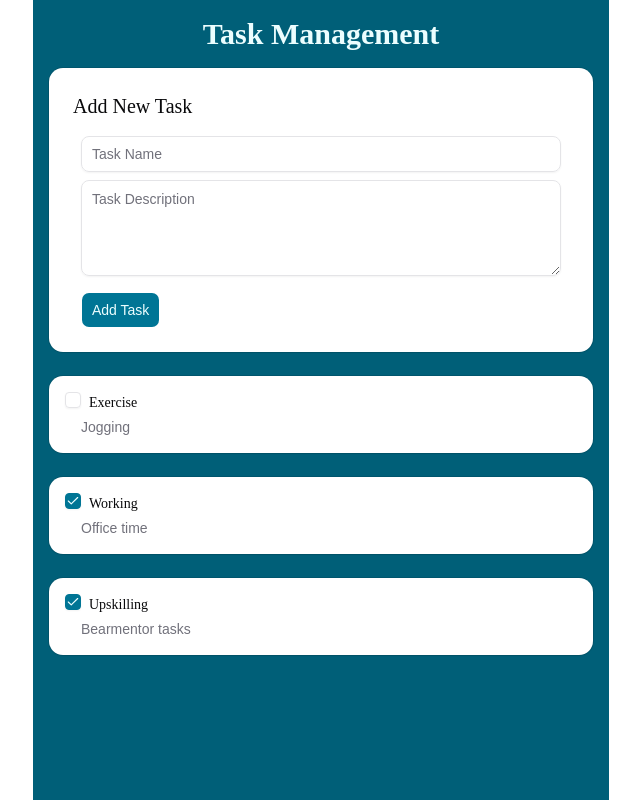
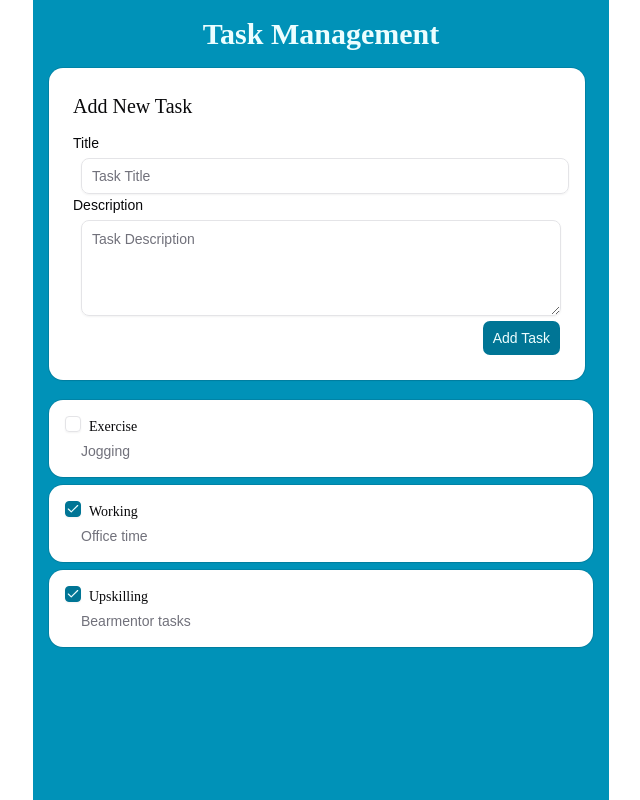
Before and after one commit to abw04/Task-management, a React (Vite) app: page / in a window 1280 px wide. Shown: the whole page, without its empty margins (319-959 px from the left). Built offline with nearby package versions, Linux system fonts and the light colour scheme.

Commit message:
add label and improve UI

```diff
--- a/src/App.tsx
+++ b/src/App.tsx
@@ -1,15 +1,15 @@
-import { AddTask } from "./modules/task/components/add-task";
-import { TaskCard } from "./modules/task/components/task-card";
-import { tasksData } from "./modules/task/task.data";
+import { AddTaskForm } from "@/modules/task/components/add-task-form";
+import { TaskCard } from "@/modules/task/components/task-card";
+import { tasksData } from "@/modules/task/task.data";
 
 export default function App() {
   return (
-    <div className="max-w-xl mx-auto bg-[oklch(0.45_0.085_224.283)] min-h-screen">
-      <h1 className="text-3xl mx-2 pt-4 text-center font-bold font-heading text-[oklch(0.984_0.019_200.873)]">
+    <div className="max-w-xl mx-auto bg-cyan-600 min-h-screen">
+      <h1 className="text-3xl mx-2 pt-4 text-center font-bold font-heading text-cyan-50">
         Task Management
       </h1>
       <div>
-        <AddTask />
+        <AddTaskForm />
       </div>
       {tasksData.map((task) => {
         return <TaskCard key={task.id} task={task} />;
--- a/src/ui/button.tsx
+++ b/src/components/ui/button.tsx
@@ -1,7 +1,7 @@
 import * as React from "react";
 import { cva, type VariantProps } from "class-variance-authority";
 import { Slot } from "radix-ui";
-import { cn } from "@/src/lib/utils";
+import { cn } from "@/lib/utils";
 
 const buttonVariants = cva(
   "group/button inline-flex shrink-0 items-center justify-center rounded-md border border-transparent bg-clip-padding text-sm font-medium whitespace-nowrap transition-all outline-none select-none focus-visible:border-ring focus-visible:ring-3 focus-visible:ring-ring/50 active:not-aria-[haspopup]:translate-y-px disabled:pointer-events-none disabled:opacity-50 aria-invalid:border-destructive aria-invalid:ring-3 aria-invalid:ring-destructive/20 dark:aria-invalid:border-destructive/50 dark:aria-invalid:ring-destructive/40 [&_svg]:pointer-events-none [&_svg]:shrink-0 [&_svg:not([class*='size-'])]:size-4",
--- a/src/ui/card.tsx
+++ b/src/components/ui/card.tsx
@@ -1,5 +1,5 @@
 import * as React from "react";
-import { cn } from "@/src/lib/utils";
+import { cn } from "@/lib/utils";
 
 function Card({
   className,
--- /dev/null
+++ b/src/components/ui/label.tsx
@@ -0,0 +1,22 @@
+import * as React from "react"
+import { Label as LabelPrimitive } from "radix-ui"
+
+import { cn } from "@/lib/utils"
+
+function Label({
+  className,
+  ...props
+}: React.ComponentProps<typeof LabelPrimitive.Root>) {
+  return (
+    <LabelPrimitive.Root
+      data-slot="label"
+      className={cn(
+        "flex items-center gap-2 text-sm leading-none font-medium select-none group-data-[disabled=true]:pointer-events-none group-data-[disabled=true]:opacity-50 peer-disabled:cursor-not-allowed peer-disabled:opacity-50",
+        className
+      )}
+      {...props}
+    />
+  )
+}
+
+export { Label }
--- /dev/null
+++ b/src/modules/task/components/add-task-form.tsx
@@ -0,0 +1,39 @@
+import { Button } from "@/components/ui/button";
+import {
+  Card,
+  CardAction,
+  CardContent,
+  CardHeader,
+  CardTitle,
+} from "@/components/ui/card";
+import { Textarea } from "@/components/ui/textarea";
+import { Input } from "@/components/ui/input";
+import { Label } from "@/components/ui/label";
+
+export function AddTaskForm() {
+  return (
+    <form className="flex">
+      <Card className="m-4 gap-4">
+        <CardHeader>
+          <CardTitle className="text-xl">Add New Task</CardTitle>
+        </CardHeader>
+        <CardContent className="space-y-1">
+          <div className="space-y-2">
+            <Label>Title</Label>
+            <Input type="text" placeholder="Task Title" className="mx-2" />
+          </div>
+          <div className="space-y-2">
+            <Label>Description</Label>
+            <Textarea
+              className="ml-2 mt-2 size-120 h-24"
+              placeholder="Task Description"
+            ></Textarea>
+          </div>
+          <CardAction>
+            <Button>Add Task</Button>
+          </CardAction>
+        </CardContent>
+      </Card>
+    </form>
+  );
+}
--- a/src/modules/task/components/add-task.tsx
+++ /dev/null
@@ -1,32 +0,0 @@
-import { Button } from "@/src/ui/button";
-import {
-  Card,
-  CardAction,
-  CardContent,
-  CardHeader,
-  CardTitle,
-} from "@/src/ui/card";
-import { Textarea } from "@/src/ui/textarea";
-import { Input } from "@/src/ui/input";
-
-export function AddTask() {
-  return (
-    <Card className="m-4 gap-4">
-      <CardHeader>
-        <CardTitle className="text-xl">Add New Task</CardTitle>
-      </CardHeader>
-      <CardContent>
-        <form className="flex">
-          <Input type="text" placeholder="Task Name" className="mx-2" />
-        </form>
-        <Textarea
-          className="ml-2 mt-2 size-120 h-24"
-          placeholder="Task Description"
-        ></Textarea>
-      </CardContent>
-      <CardAction>
-        <Button className="mx-8">Add Task</Button>
-      </CardAction>
-    </Card>
-  );
-}
--- a/src/modules/task/components/task-card.tsx
+++ b/src/modules/task/components/task-card.tsx
@@ -1,10 +1,10 @@
-import type { Task } from "../task.type";
-import { TaskCheck } from "./task-check";
-import { Card, CardHeader, CardTitle, CardDescription } from "@/src/ui/card";
+import type { Task } from "@/modules/task/task.type";
+import { TaskCheck } from "@/modules/task/components/task-check";
+import { Card, CardHeader, CardTitle, CardDescription } from "@/components/ui/card";
 
 export function TaskCard({ task }: { task: Task }) {
   return (
-    <div className="p-2 m-2">
+    <div className="px-4 py-1">
       <Card size="sm">
         <CardHeader>
           <CardTitle className="flex gap-2">
--- a/src/modules/task/components/task-check.tsx
+++ b/src/modules/task/components/task-check.tsx
@@ -1,5 +1,5 @@
 import type { Task } from "../task.type";
-import { Checkbox } from "@/src/ui/checkbox";
+import { Checkbox } from "@/components/ui/checkbox";
 
 export function TaskCheck({ task }: { task: Task }) {
   return (
--- a/src/modules/task/task.data.tsx
+++ b/src/modules/task/task.data.tsx
@@ -1,4 +1,4 @@
-import type { Task } from "./task.type";
+import type { Task } from "@/modules/task/task.type";
 
 export const tasksData: Task[] = [
   {
```
Also changed, not shown: src/components/ui/checkbox.tsx (renamed from src/ui/checkbox.tsx, +8 -9 lines), src/components/ui/input.tsx (renamed from src/ui/input.tsx, +5 -5 lines), src/components/ui/textarea.tsx (renamed from src/ui/textarea.tsx, +5 -5 lines).
